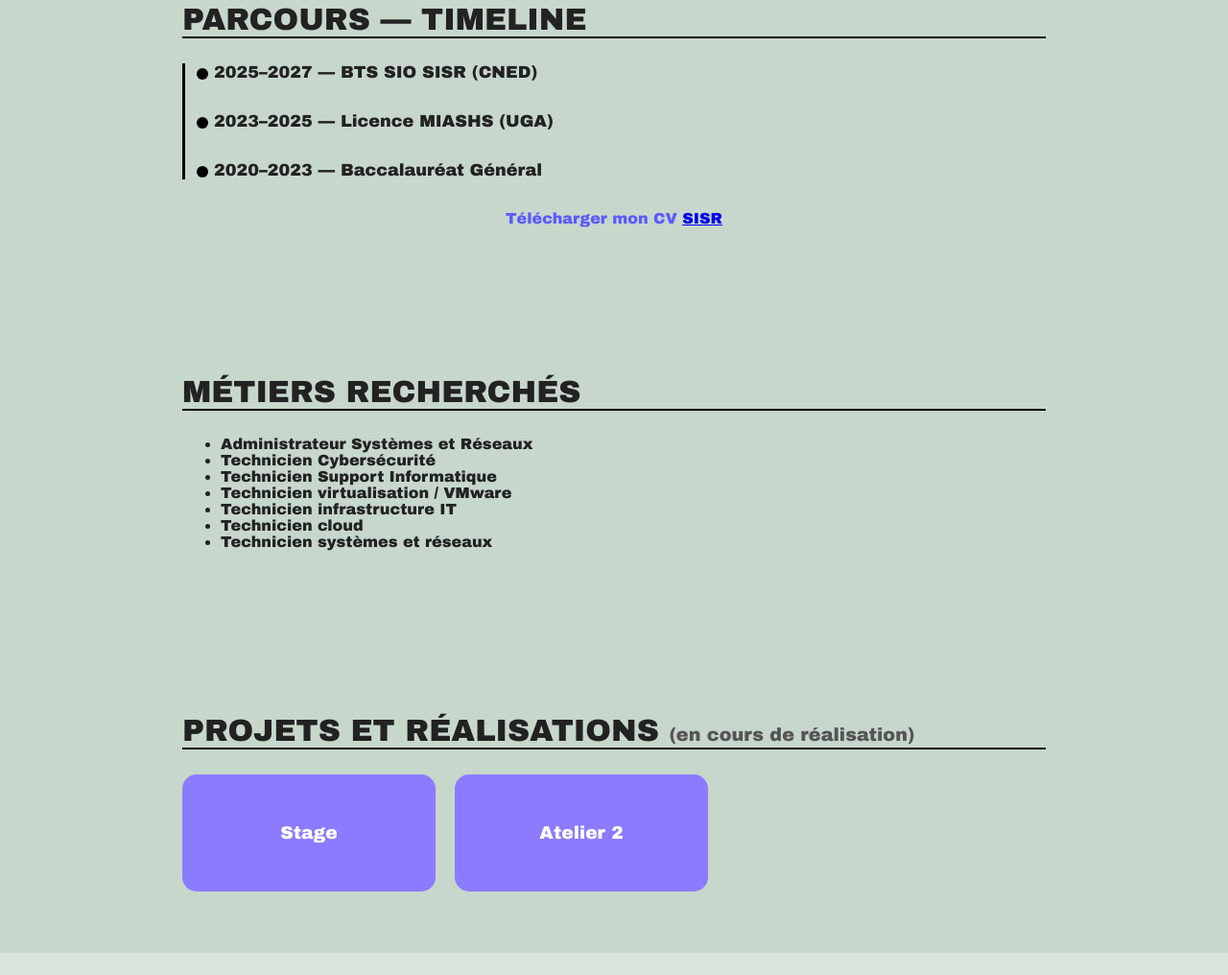
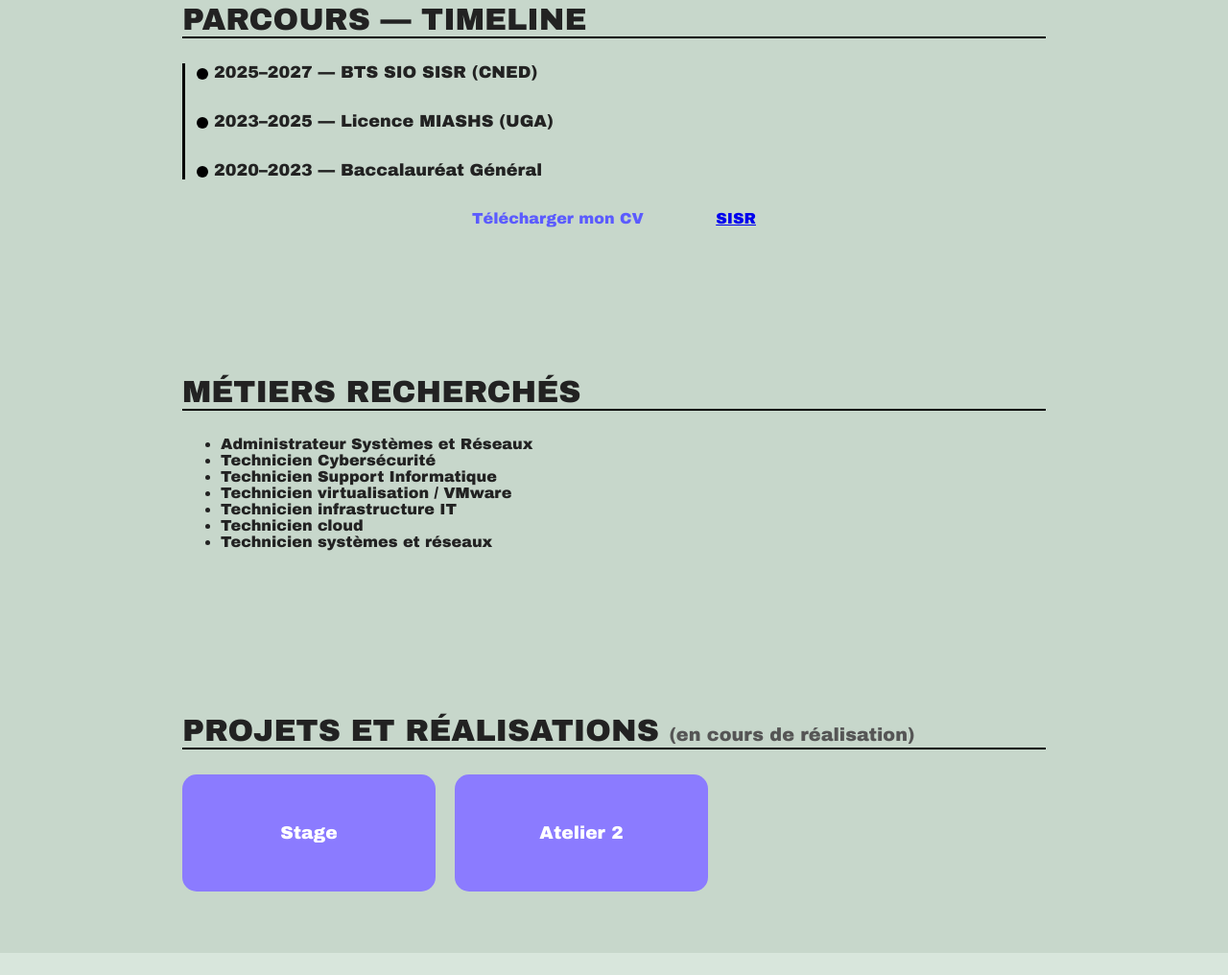
Before and after one commit to younesbouanika5-ai/portfolioo, a plain HTML site: page index.html in a window 1280 px wide. Shown: the part 1380-2396 px from the top of the page at 96% size. Drawn offline with Linux system fonts and the light colour scheme.

Commit message:
Add files via upload

```diff
--- a/index.html
+++ b/index.html
@@ -151,13 +151,17 @@ ou <strong>technicien cybersécurité</strong>.
 
       </div>
     </div>
-<div style="text-align:center; margin-top:20px;">
-  <a href="https://drive.google.com/file/d/1GXRrBqe0r5X7TFIG30axgYG5IgQ9D3l0/view?usp=sharing" target="_blank"
-     style="color:#5b5bff; font-weight:bold; text-decoration:none;">
-     Télécharger mon CV
-  </a>
-<a href="https://www.onisep.fr/ressources/univers-formation/formations/post-bac/bts-services-informatiques-aux-organisations-option-a-solutions-d-infrastructure-systemes-et-reseaux" target="_blank">SISR</a>
-</div>
+
+    <div style="text-align:center; margin-top:20px;">
+      <a href="https://drive.google.com/file/d/1GXRrBqe0r5X7TFIG30axgYG5IgQ9D3l0/view?usp=sharing" target="_blank"
+         style="color:#5b5bff; font-weight:bold; text-decoration:none; margin-right:20px;">
+         Télécharger mon CV
+      </a>
+      <a href="https://www.onisep.fr/ressources/univers-formation/formations/post-bac/bts-services-informatiques-aux-organisations-option-a-solutions-d-infrastructure-systemes-et-reseaux" target="_blank"
+         style="margin-left:50px; display:inline-block;">
+         SISR
+      </a>
+    </div>
   </div>
 </section>
 
```
